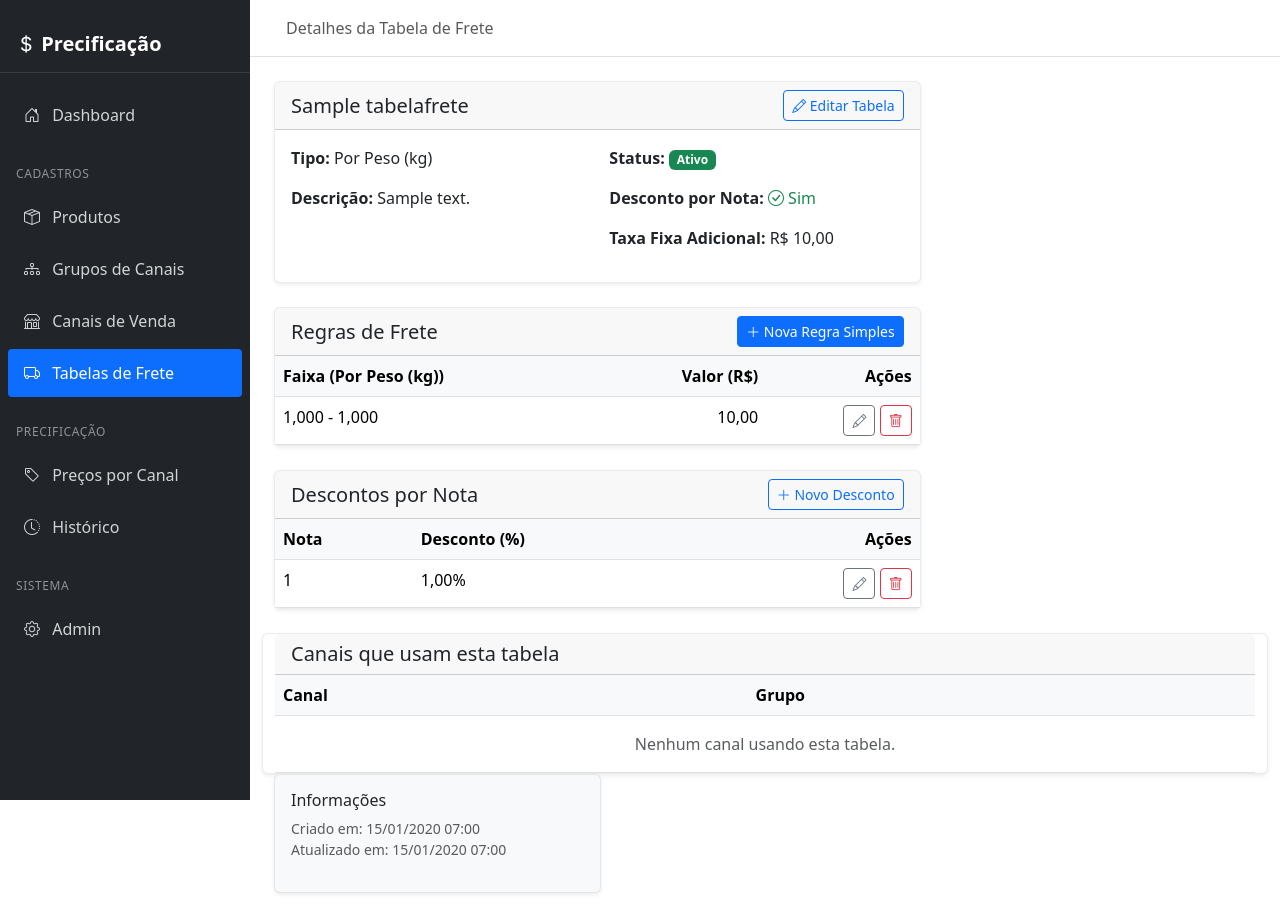
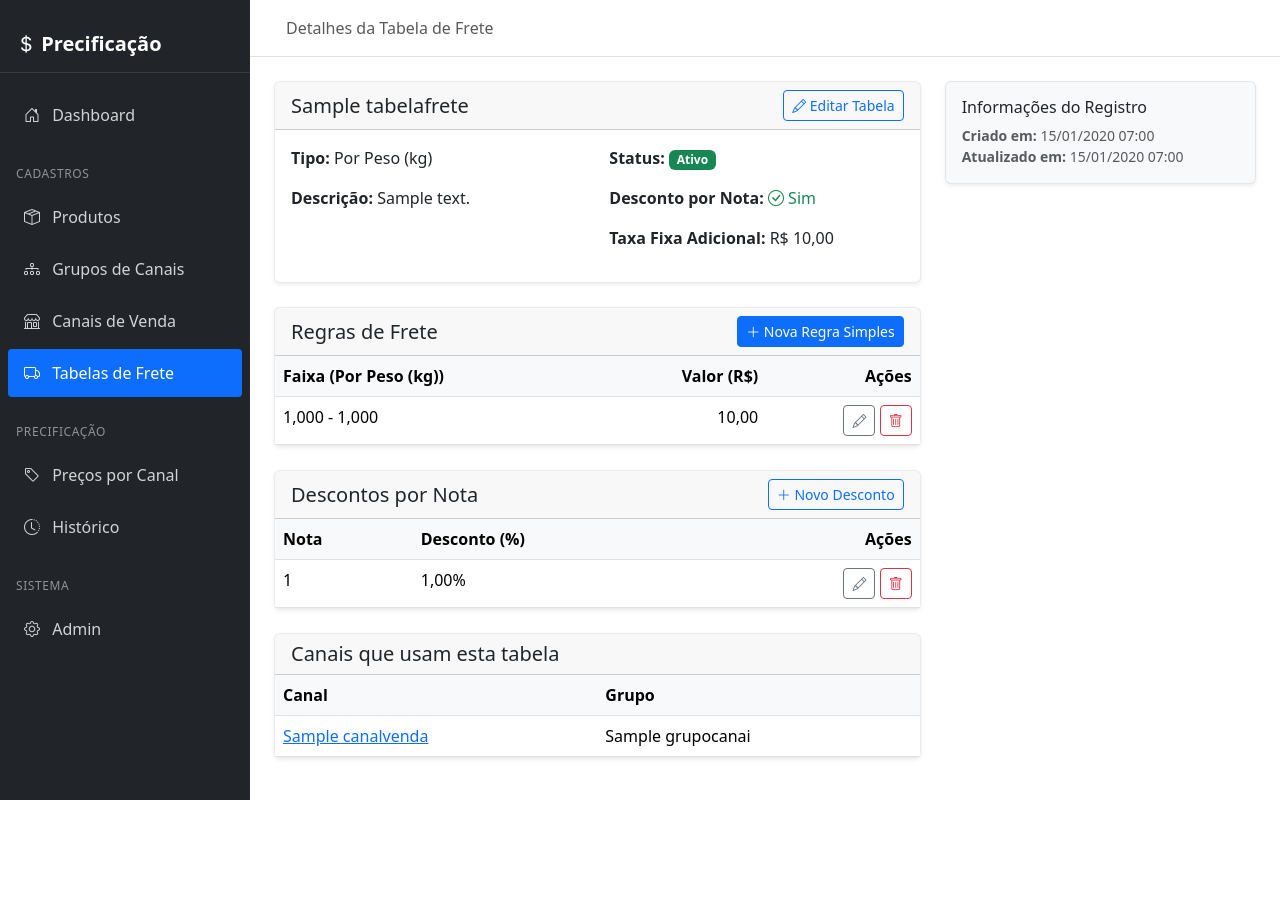
Before and after one commit to KaueSobreira/Precos, a Django app: page /fretes/1/ in a window 1280 px wide. After the commit the page ends 800 px from the top, so only its background shows below. Run offline with Django 5.2, Linux system fonts and the light colour scheme; tables that the repository leaves empty hold one stand-in row (values such as "Sample post").

Commit message:
feat: Enhance TabelaFreteDetailView and templates to display associated channels
- Updated TabelaFreteDetailView to include channels associated with the freight table.
- Modified tabela_frete_detail.html to display channels using the freight table with improved layout and styling.
- Enhanced regras_bulk_edit.html to ensure default values are handled correctly for form inputs.

```diff
--- a/tabela_frete/views.py
+++ b/tabela_frete/views.py
@@ -67,6 +67,7 @@ class TabelaFreteDetailView(DetailView):
             context['regras'] = self.object.regras_simples.all().order_by('inicio')
 
         context['descontos'] = self.object.descontos_nota.all().order_by('nota')
+        context['canais'] = self.object.canais.all()
         return context
 
 class TabelaFreteCreateView(CreateView):
--- a/templates/canais_vendas/tabela_frete_detail.html
+++ b/templates/canais_vendas/tabela_frete_detail.html
@@ -146,13 +146,13 @@
             </div>
         </div>
         {% endif %}
-    </div>
 
+        <!-- Canais que usam esta tabela -->
         <div class="card">
             <div class="card-header">
                 <h5 class="mb-0">Canais que usam esta tabela</h5>
             </div>
-            <div class="card-body p-0">
+            <div class="card-body p-0" style="max-height: 300px; overflow-y: auto;">
                 <table class="table table-hover mb-0">
                     <thead>
                         <tr>
@@ -177,15 +177,15 @@
                 </table>
             </div>
         </div>
-    </div>
+    </div> <!-- Fim col-md-8 -->
 
     <div class="col-md-4">
-        <div class="card bg-light">
+        <div class="card bg-light mb-4">
             <div class="card-body">
-                <h6>Informações</h6>
-                <p class="text-muted small">
-                    Criado em: {{ tabela.criado_em|date:"d/m/Y H:i" }}<br>
-                    Atualizado em: {{ tabela.atualizado_em|date:"d/m/Y H:i" }}
+                <h6>Informações do Registro</h6>
+                <p class="text-muted small mb-0">
+                    <strong>Criado em:</strong> {{ tabela.criado_em|date:"d/m/Y H:i" }}<br>
+                    <strong>Atualizado em:</strong> {{ tabela.atualizado_em|date:"d/m/Y H:i" }}
                 </p>
             </div>
         </div>
```
Also changed, not shown: templates/tabela_frete/regras_bulk_edit.html (+6 -6 lines).
